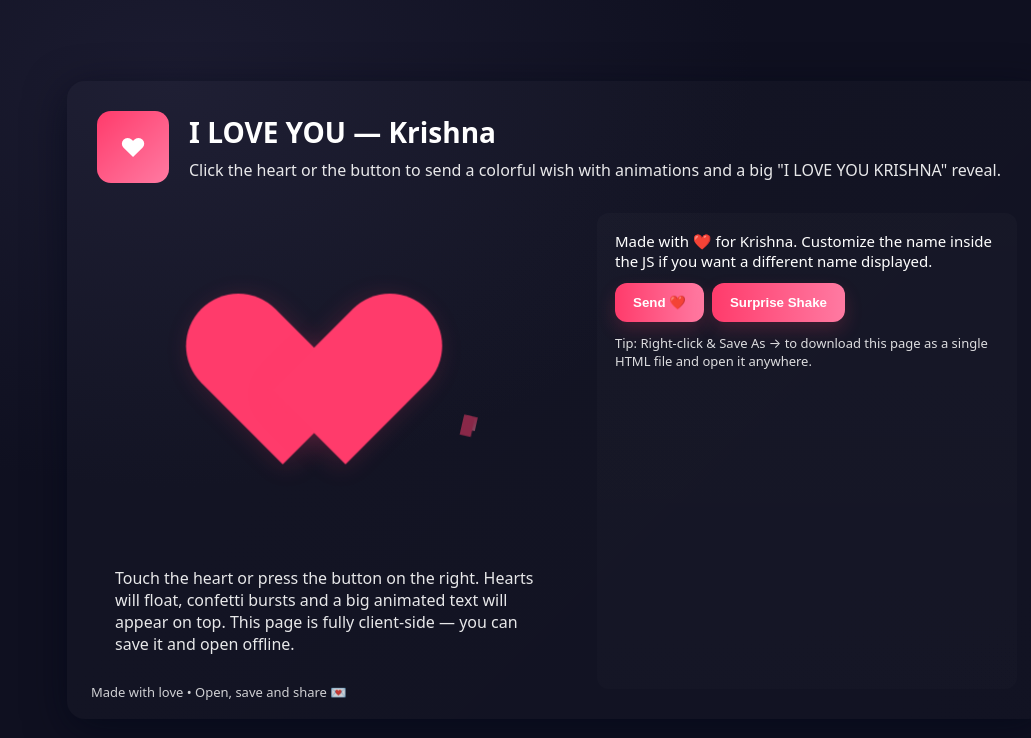
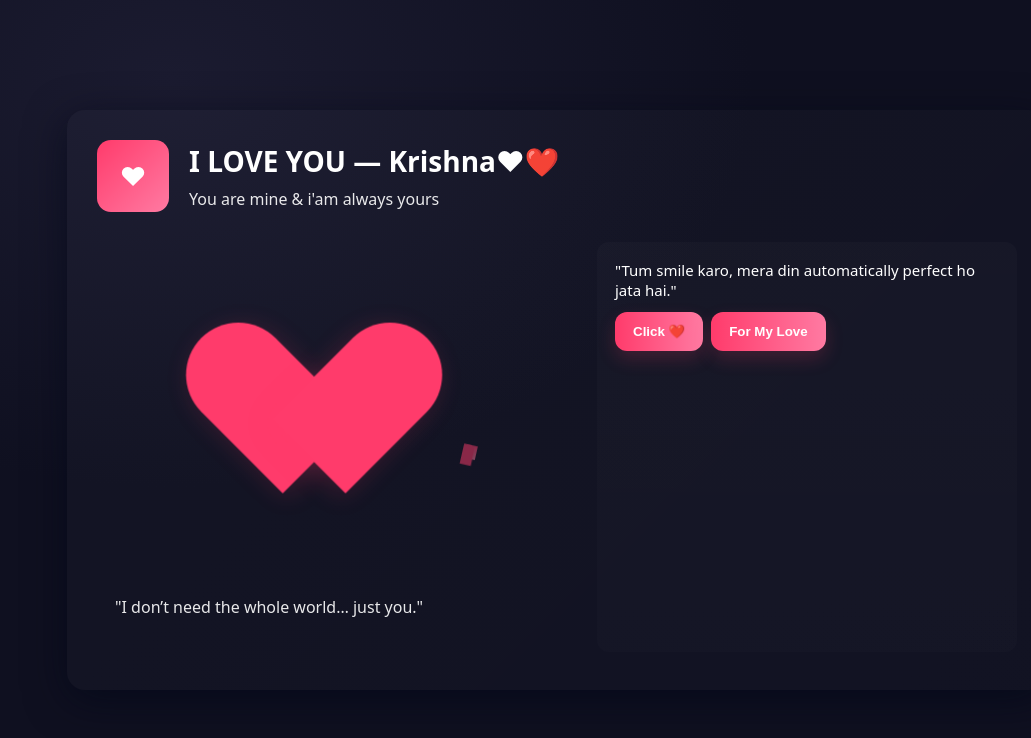
Before and after one commit to pankajpareek9024/Krishna, a plain HTML site: page index.html in a window 1280 px wide. Shown: the whole page, without its empty margins (83-1114 px from the left). Drawn offline with Linux system fonts and the light colour scheme.

Commit message:
final
Updated the content and styling of the love animation page, including new messages and button labels.

```diff
--- a/index.html
+++ b/index.html
@@ -63,8 +63,8 @@
     <header>
       <div class="logo">❤</div>
       <div>
-        <h1>I LOVE YOU — Krishna</h1>
-        <p class="lead">Click the heart or the button to send a colorful wish with animations and a big "I LOVE YOU KRISHNA" reveal.</p>
+        <h1>I LOVE YOU — Krishna❤❤️</h1>
+        <p class="lead">You are mine & i'am always yours</p>
       </div>
     </header>
 
@@ -75,22 +75,22 @@
           <div class="float-wrap" id="floatWrap"></div>
         </div>
 
-        <p style="opacity:.9">Touch the heart or press the button on the right. Hearts will float, confetti bursts and a big animated text will appear on top. This page is fully client-side — you can save it and open offline.</p>
+        <p style="opacity:.9">"I don’t need the whole world… just you."</p>
       </div>
 
       <aside class="right">
-        <div class="info">Made with ❤️ for Krishna. Customize the name inside the JS if you want a different name displayed.</div>
+        <div class="info">"Tum smile karo, mera din automatically perfect ho jata hai."</div>
         <div style="display:flex; gap:8px; align-items:center">
-          <button class="btn" id="loveBtn">Send ❤️</button>
-          <button class="btn" id="shakeBtn">Surprise Shake</button>
+          <button class="btn" id="loveBtn">Click ❤️</button>
+          <button class="btn" id="shakeBtn">For My Love</button>
         </div>
-        <div style="font-size:13px; opacity:.85">Tip: Right-click &amp; Save As → to download this page as a single HTML file and open it anywhere.</div>
+        <div style="font-size:13px; opacity:.85"></div>
       </aside>
     </div>
 
-    <div class="message" id="message"><span>I LOVE YOU<br>KRISHNA</span></div>
+    <div class="message" id="message"><span>I LOVE YOU<br>KRISHNA❤️</span></div>
     <canvas id="c"></canvas>
-    <footer>Made with love • Open, save and share 💌</footer>
+    <!-- <footer>Made with love • Open, save and share 💌</footer> -->
   </div>
 
   <script>
```
